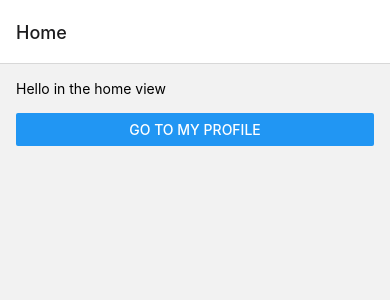
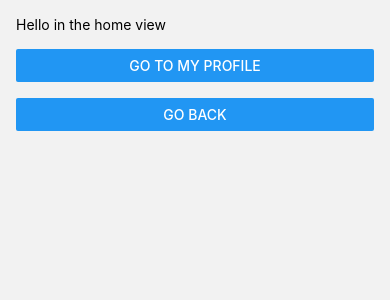
Before and after one commit to alawllm/travel-rn, a React Native app: screen / in a window 390 px wide. Shown: the top 300 px of the page. Built offline with nearby package versions, Linux system fonts and the light colour scheme.

Commit message:
style: headers not shown, go back button

```diff
--- a/src/navigators/RootStackNavigator.js
+++ b/src/navigators/RootStackNavigator.js
@@ -7,7 +7,15 @@ const RootStack = createNativeStackNavigator();
 
 export const RootStackNavigator = () => {
   return (
+    // navigation prop passed to every screen defined in the navigation
     <RootStack.Navigator initialRouteName={Route.HOME}>
+      <RootStack.Screen
+        name={Route.HOME}
+        component={HomeScreen}
+        options={{
+          headerShown: false,
+        }}
+      />
       <RootStack.Screen
         name={Route.MYPROFILE}
         component={MyProfileScreen}
@@ -15,7 +23,6 @@ export const RootStackNavigator = () => {
           headerShown: false,
         }}
       />
-      <RootStack.Screen name={Route.HOME} component={HomeScreen} />
     </RootStack.Navigator>
   );
 };
--- a/src/screens/home/Home.js
+++ b/src/screens/home/Home.js
@@ -9,6 +9,7 @@ export const HomeScreen = ({ navigation }) => {
         title="Go to my profile"
         onPress={() => navigation.navigate("myProfile")}
       />
+      <Button title="Go back" onPress={() => navigation.goBack()} />
     </SafeAreaView>
   );
 };
--- a/src/screens/myProfile/myProfile.js
+++ b/src/screens/myProfile/myProfile.js
@@ -6,6 +6,7 @@ export const MyProfileScreen = ({ navigation }) => {
     <SafeAreaView style={styles.container}>
       <Text>Here is my profile</Text>
       <Button title="Home" onPress={() => navigation.navigate("Home")} />
+      <Button title="Go back" onPress={() => navigation.goBack()} />
     </SafeAreaView>
   );
 };
```
